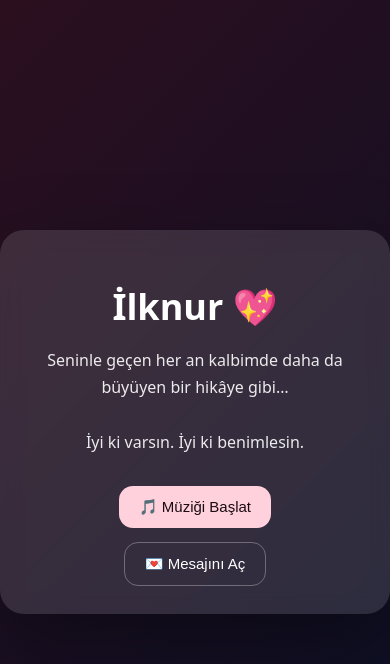
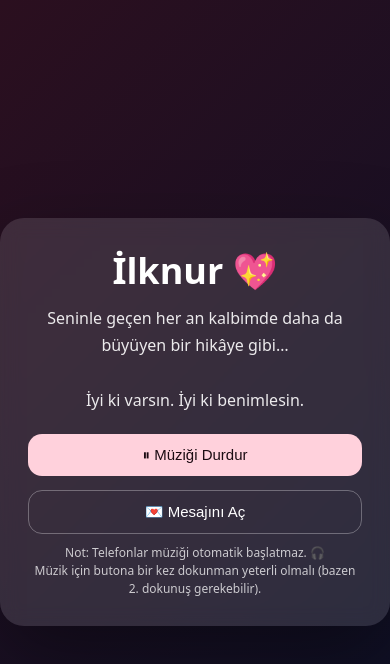
Before and after one commit to onurguler2212/Askima_Sevgililer_Gunu_Hediye, a plain HTML site: page index.html in a window 390 px wide. Both pictures are taken after a click on the button "🎵 Müziği Başlat". Drawn offline with Linux system fonts and the light colour scheme.

Commit message:
Refactor index.html for improved layout and functionality
Updated HTML structure and improved styles for better responsiveness and usability.

```diff
--- a/index.html
+++ b/index.html
@@ -1,8 +1,8 @@
 <!DOCTYPE html>
 <html lang="tr">
 <head>
-  <meta charset="UTF-8">
-  <meta name="viewport" content="width=device-width, initial-scale=1">
+  <meta charset="UTF-8" />
+  <meta name="viewport" content="width=device-width, initial-scale=1, viewport-fit=cover" />
   <title>💖 İlknur</title>
   <style>
     body{
@@ -13,7 +13,7 @@
       justify-content:center;
       background:linear-gradient(135deg,#2b0f1f,#0b1026);
       color:white;
-      font-family:system-ui;
+      font-family:system-ui, -apple-system, Segoe UI, Roboto, Arial;
       overflow:hidden;
     }
     .card{
@@ -22,27 +22,42 @@
       border-radius:24px;
       padding:28px;
       max-width:420px;
+      width: min(420px, calc(100% - 32px));
       text-align:center;
       box-shadow:0 30px 80px rgba(0,0,0,0.4);
     }
-    h1{font-size:36px;margin-bottom:10px;}
-    p{line-height:1.7;opacity:.9;}
+    h1{font-size:36px;margin:0 0 10px;}
+    p{line-height:1.7;opacity:.9;margin:0 0 6px;}
     button{
       margin-top:14px;
-      padding:12px 20px;
+      padding:12px 18px;
       border-radius:14px;
       border:none;
       font-size:15px;
       cursor:pointer;
+      width: 100%;
+      touch-action: manipulation;
     }
     .play{background:#ffd1dc;color:#1b0b12;}
     .msg{background:transparent;border:1px solid rgba(255,255,255,.3);color:white;}
+    .hint{
+      margin-top:10px;
+      font-size:12px;
+      opacity:.75;
+      line-height:1.5;
+    }
     .note{
       display:none;
       margin-top:16px;
       background:rgba(0,0,0,.25);
       padding:16px;
       border-radius:16px;
+      line-height:1.75;
+      animation: fade .6s ease;
+    }
+    @keyframes fade{
+      from{opacity:0; transform:translateY(10px);}
+      to{opacity:1; transform:translateY(0);}
     }
     .heart{
       position:fixed;
@@ -50,6 +65,7 @@
       font-size:18px;
       animation:rise linear forwards;
       pointer-events:none;
+      filter: drop-shadow(0 8px 10px rgba(0,0,0,.25));
     }
     @keyframes rise{
       from{transform:translateY(0);opacity:0}
@@ -67,8 +83,13 @@
       İyi ki varsın. İyi ki benimlesin.
     </p>
 
-  <button class="play" onclick="toggleMusic()">🎵 Müziği Başlat</button><br>
+    <button class="play" id="playBtn" onclick="toggleMusic()">🎵 Müziği Başlat</button>
     <button class="msg" onclick="toggleNote()">💌 Mesajını Aç</button>
+
+    <div class="hint">
+      Not: Telefonlar müziği otomatik başlatmaz. 🎧<br>
+      Müzik için butona bir kez dokunman yeterli olmalı (bazen 2. dokunuş gerekebilir).
+    </div>
 
     <div class="note" id="note">
       İlknur…<br><br>
@@ -77,24 +98,64 @@
       — Seni çok seven biri 💞
     </div>
 
-  <audio id="bgm" loop>
+    <!-- Mobil uyumluluk için muted + playsinline -->
+    <audio id="bgm" loop muted playsinline preload="auto">
       <source src="hanimefendi.mp3" type="audio/mpeg">
     </audio>
   </div>
 
   <script>
-  const bgm=document.getElementById("bgm");
-  const note=document.getElementById("note");
-  let playing=false;
+    const bgm = document.getElementById("bgm");
+    const note = document.getElementById("note");
+    const playBtn = document.getElementById("playBtn");
+
+    let playing = false;
 
     function toggleMusic(){
-    if(!playing){bgm.play();playing=true;}
-    else{bgm.pause();playing=false;}
+      if(!playing){
+        // Mobilde güvenli yöntem: önce muted, sonra kullanıcı etkileşiminde unmute + play
+        bgm.muted = false;
+        bgm.volume = 1.0;
+
+        bgm.play().then(() => {
+          playing = true;
+          playBtn.textContent = "⏸ Müziği Durdur";
+        }).catch((e) => {
+          // Bazı cihazlarda ilk deneme reddedilebilir, ikinci dokunuşta açılır
+          bgm.muted = false;
+          alert("🔊 Müzik başlamadı. Lütfen butona bir kez daha dokun 💖");
+          console.log(e);
+        });
+
+      } else {
+        bgm.pause();
+        playing = false;
+        playBtn.textContent = "🎵 Müziği Başlat";
       }
+    }
+
     function toggleNote(){
-    note.style.display=note.style.display==="block"?"none":"block";
-    for(let i=0;i<8;i++){
-      const h=document.createElement("div");
-      h.className="heart";
-      h.textContent="❤";
-      h.style.lef
+      note.style.display = (note.style.display === "block") ? "none" : "block";
+      spawnHearts(8);
+    }
+
+    function spawnHearts(count){
+      for(let i=0;i<count;i++){
+        const h = document.createElement("div");
+        h.className = "heart";
+        h.textContent = Math.random() > 0.25 ? "❤" : "🤍";
+        h.style.left = Math.random()*100 + "vw";
+        h.style.animationDuration = (Math.random()*3 + 4) + "s";
+        document.body.appendChild(h);
+        setTimeout(()=>h.remove(), 7000);
+      }
+    }
+
+    // Sayfa açılışında küçük efekt
+    window.addEventListener("load", () => {
+      spawnHearts(6);
+    });
+  </script>
+
+</body>
+</html>
```
Lines whose indentation alone changed are shown as unchanged.
